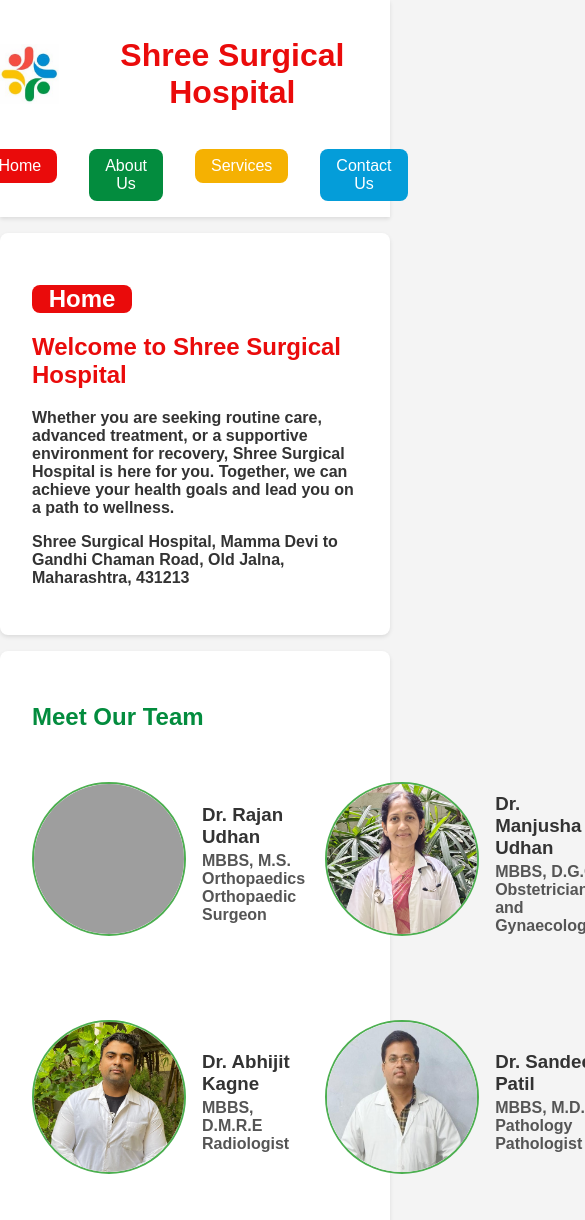
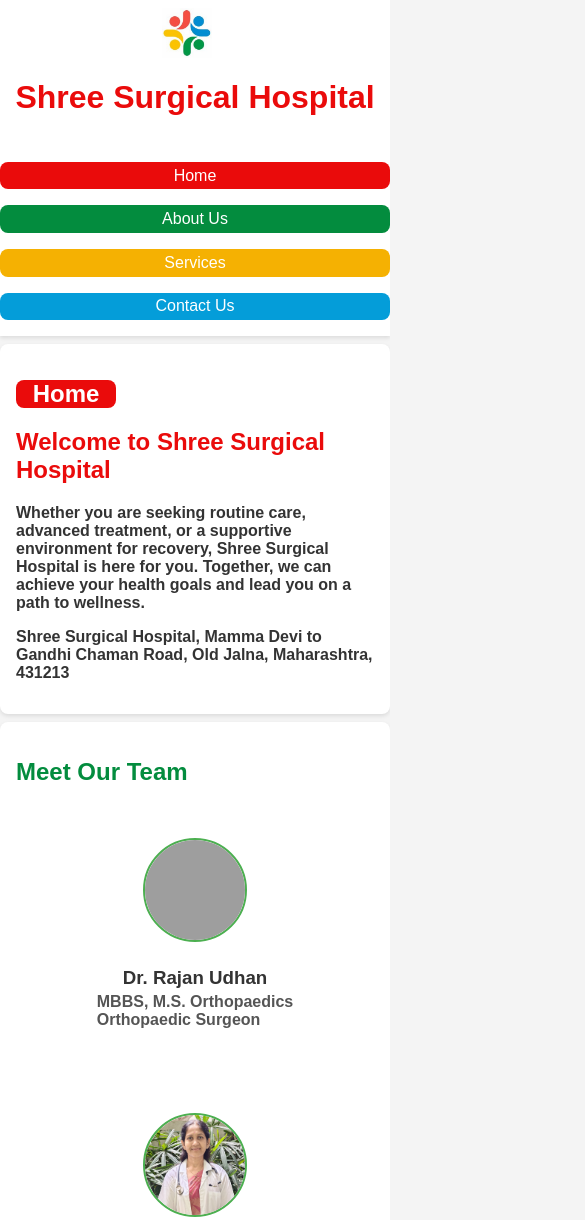
Before and after one commit to Sanu700/Shree-Surgical-Hospital, a website: page index.html in a window 390 px wide. Shown: the top 1220 px of the page, 585 px wide, since content can reach past the window. Drawn offline with Linux system fonts and the light colour scheme; grey boxes are pictures that could not be loaded.

Commit message:
Update styles.css

```diff
--- a/styles.css
+++ b/styles.css
@@ -1,3 +1,4 @@
+/* Base styles */
 body {
     font-family: 'Arial', sans-serif;
     margin: 0;
@@ -91,6 +92,7 @@ footer {
     justify-content: center;
     align-items: center;
 }
+
 .team-grid {
     display: grid;
     grid-template-columns: repeat(3, 1fr);
@@ -109,18 +111,6 @@ footer {
     border-radius: 50%;
     border: 2px solid #4CAF50;
     margin-right: 1em;
-}
-#doc1{
-    width: 150px;
-    height: 150px;
-}
-#doc2{
-    width: 150px;
-    height: 150px;
-}
-#doc3{
- width: 150px;
- height: 150px;
 }
 
 .team-info {
@@ -158,7 +148,6 @@ footer {
 .carousel-images img {
     width: 100%;
     border-radius: 8px;
-
 }
 
 .carousel-btn {
@@ -206,7 +195,7 @@ p {
 }
 
 #path {
-    color:  #038C3E;
+    color: #038C3E;
 }
 
 #wel {
@@ -298,16 +287,81 @@ p {
 #p3 {
     color: #049DD9;
 }
-#compassion{
-   color: #ea0b0b;
 
+#compassion {
+    color: #ea0b0b;
 }
-#excellence{
+
+#excellence {
     color:#038C3E;
 }
-#innovation{
+
+#innovation {
     color:#f5b102;
 }
-#integrity{
+
+#integrity {
     color: #049DD9;
 }
+
+/* Responsive styles */
+@media (max-width: 768px) {
+    .logo-container {
+        flex-direction: column;
+    }
+
+    nav ul {
+        flex-direction: column;
+    }
+
+    .team-grid {
+        grid-template-columns: 1fr;
+    }
+
+    .team-member {
+        flex-direction: column;
+        text-align: center;
+    }
+
+    .team-member img {
+        margin-right: 0;
+        margin-bottom: 1em;
+    }
+
+    .carousel-image {
+        max-height: 500px;
+    }
+}
+
+@media (max-width: 480px) {
+    header {
+        padding: 0.5em 0;
+    }
+
+    .logo {
+        width: 50px;
+        height: 50px;
+    }
+
+    nav ul li {
+        margin: 0.5em 0;
+    }
+
+    nav ul li a {
+        padding: 0.3em 0.5em;
+    }
+
+    section {
+        padding: 1em;
+        margin: 0.5em 0;
+    }
+
+    .team-member img {
+        width: 100px;
+        height: 100px;
+    }
+
+    .carousel-image {
+        max-height: 300px;
+    }
+}
```
